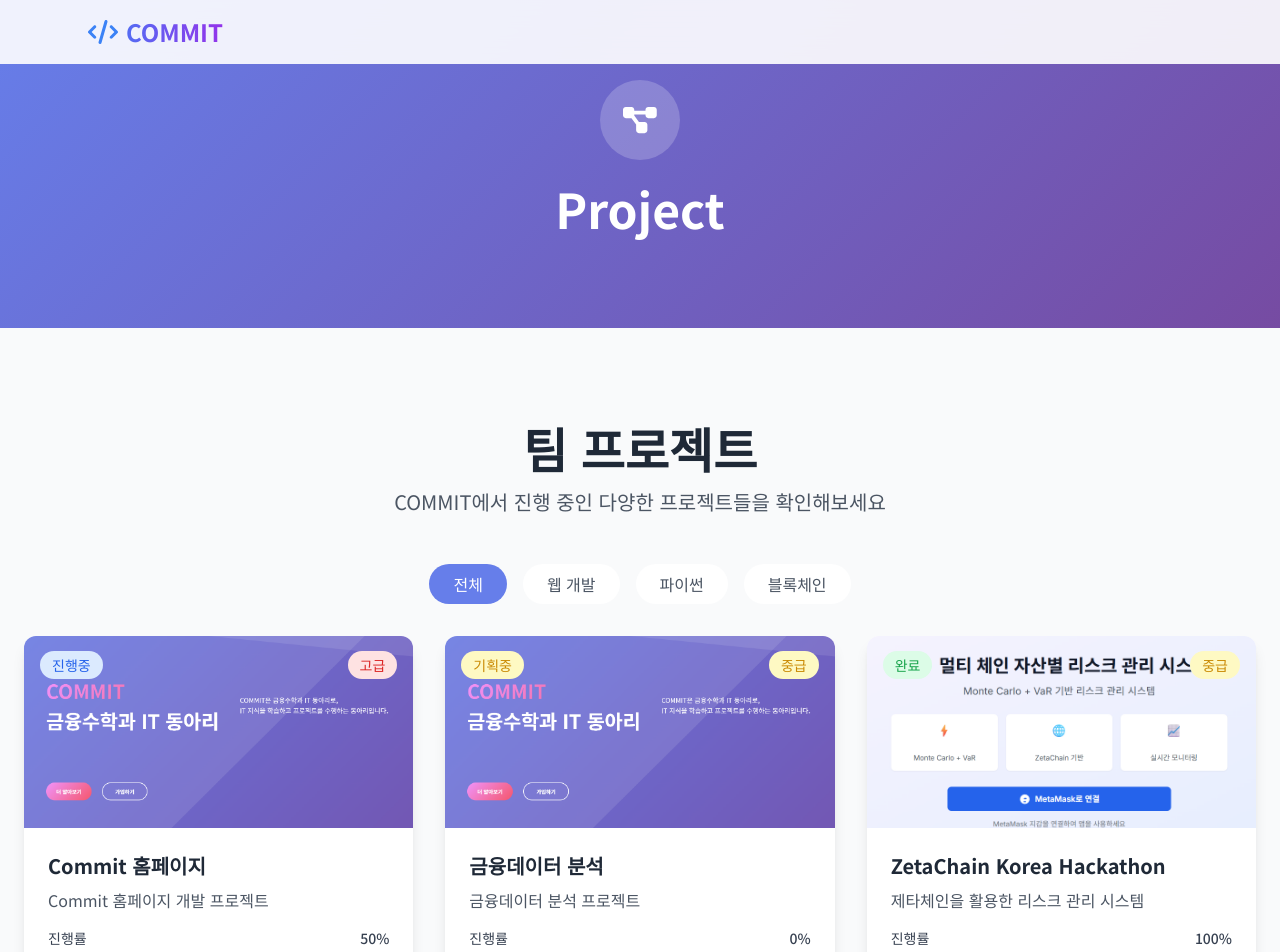
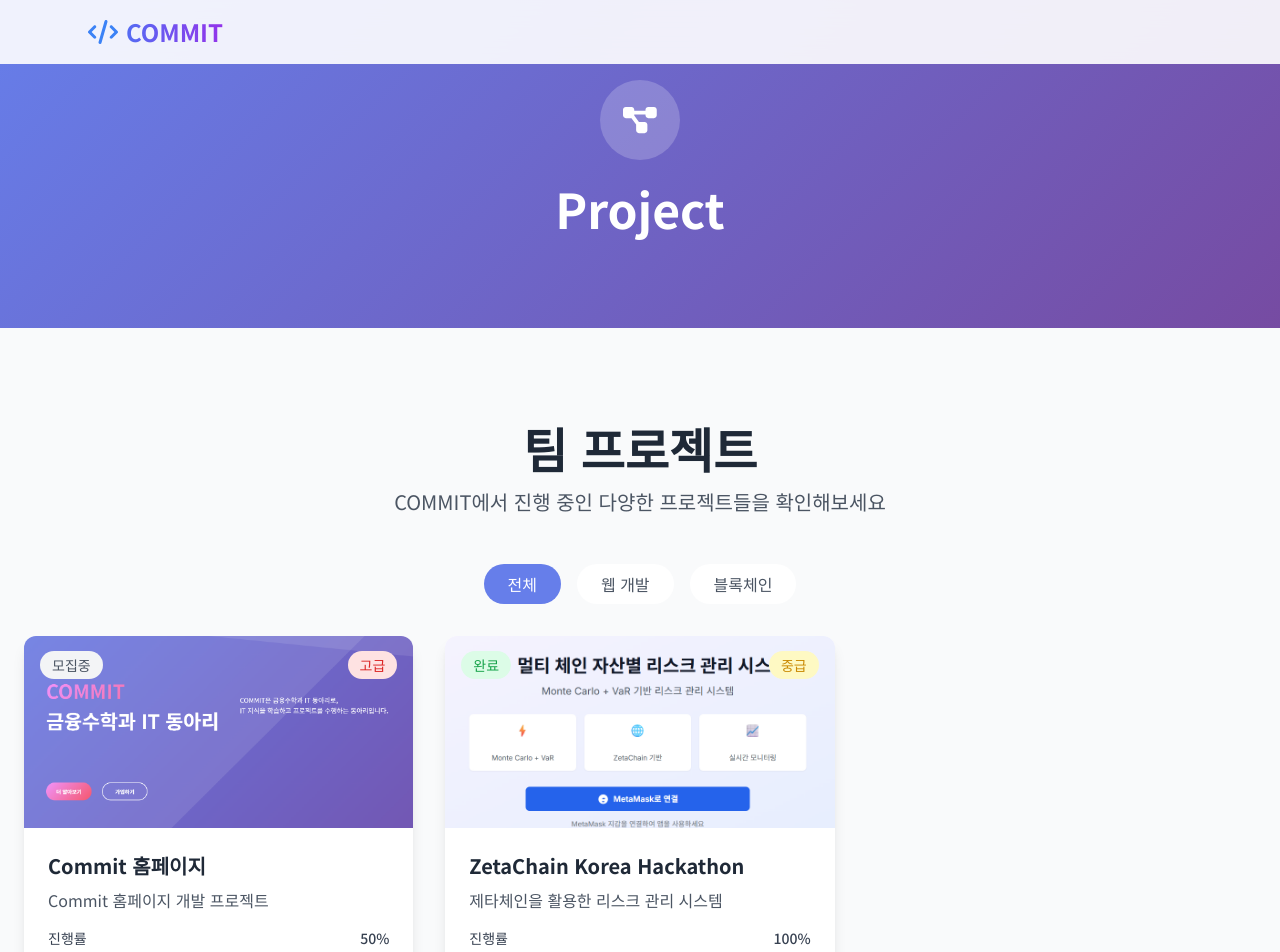
Before and after one commit to yangjihun/FM-COMMIT, a React (Vite) app: page /project in a window 1280 px wide. Shown: the top 952 px of the page. Built offline with nearby package versions, Linux system fonts and the light colour scheme.

Commit message:
chore: project 내용 수정

```diff
--- a/src/data/projects.json
+++ b/src/data/projects.json
@@ -4,7 +4,7 @@
       "id": "commit-homepage",
       "title": "Commit 홈페이지",
       "description": "Commit 홈페이지 개발 프로젝트",
-      "status": "진행중",
+      "status": "모집중",
       "progress": 50,
       "team": ["양지훈"],
       "techStack": ["React", "TypeScript", "Node.js", "TailwindCSS"],
@@ -24,27 +24,6 @@
     },
     {
       "id": "2",
-      "title": "금융데이터 분석",
-      "description": "금융데이터 분석 프로젝트",
-      "status": "기획중",
-      "progress": 0,
-      "team": ["20임대복", "21이동학", "24김나연"],
-      "techStack": ["Python"],
-      "startDate": "2025-07-21",
-      "endDate": "",
-      "image": "/mainpage.png",
-      "category": ["파이썬"],
-      "difficulty": "중급",
-      "detailDescription": ["금융데이터 분석 프로젝트입니다."],
-      "features": [
-        "금융데이터 분석"
-      ],
-      "challenges": [
-        "금융데이터 분석"
-      ]
-    },
-    {
-      "id": "3",
       "title": "ZetaChain Korea Hackathon",
       "description": "제타체인을 활용한 리스크 관리 시스템",
       "status": "완료",
--- a/src/pages/Home.tsx
+++ b/src/pages/Home.tsx
@@ -39,7 +39,7 @@ interface StatItem {
 const Home: React.FC = () => {
   const [stats, setStats] = useState<StatItem[]>([
     { label: '멤버', value: 0, target: 24 },
-    { label: '프로젝트', value: 0, target: 3 },
+    { label: '프로젝트', value: 0, target: 2 },
     { label: '스터디', value: 0, target: 1 }
   ]);
 
```
